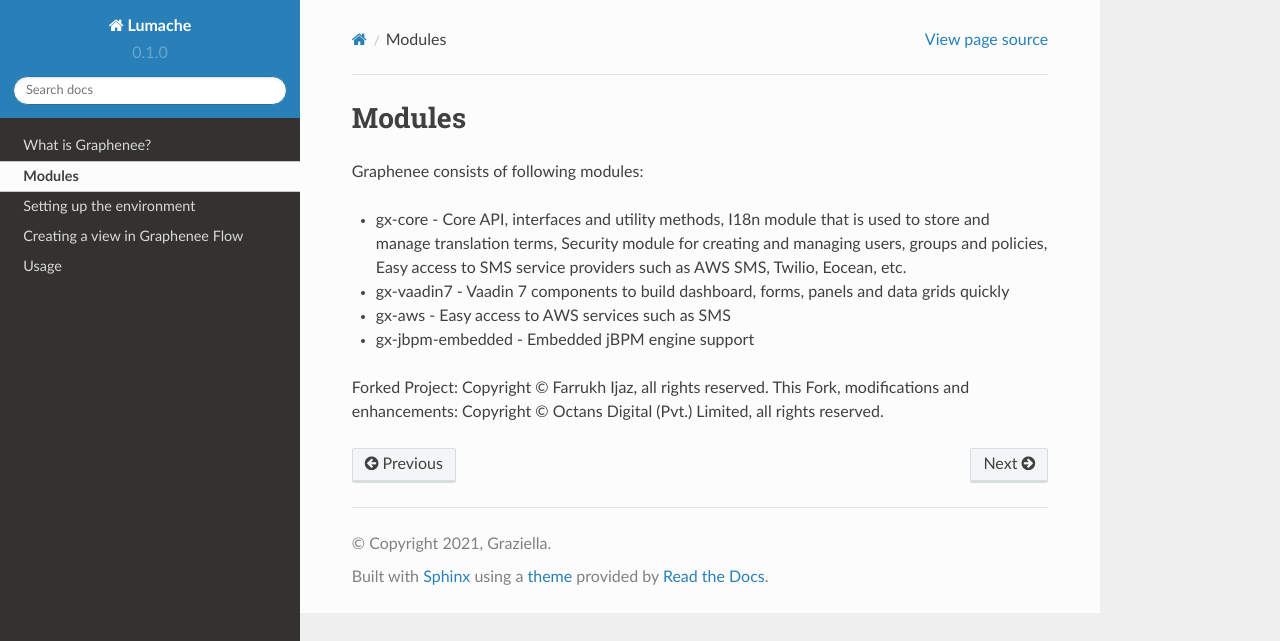
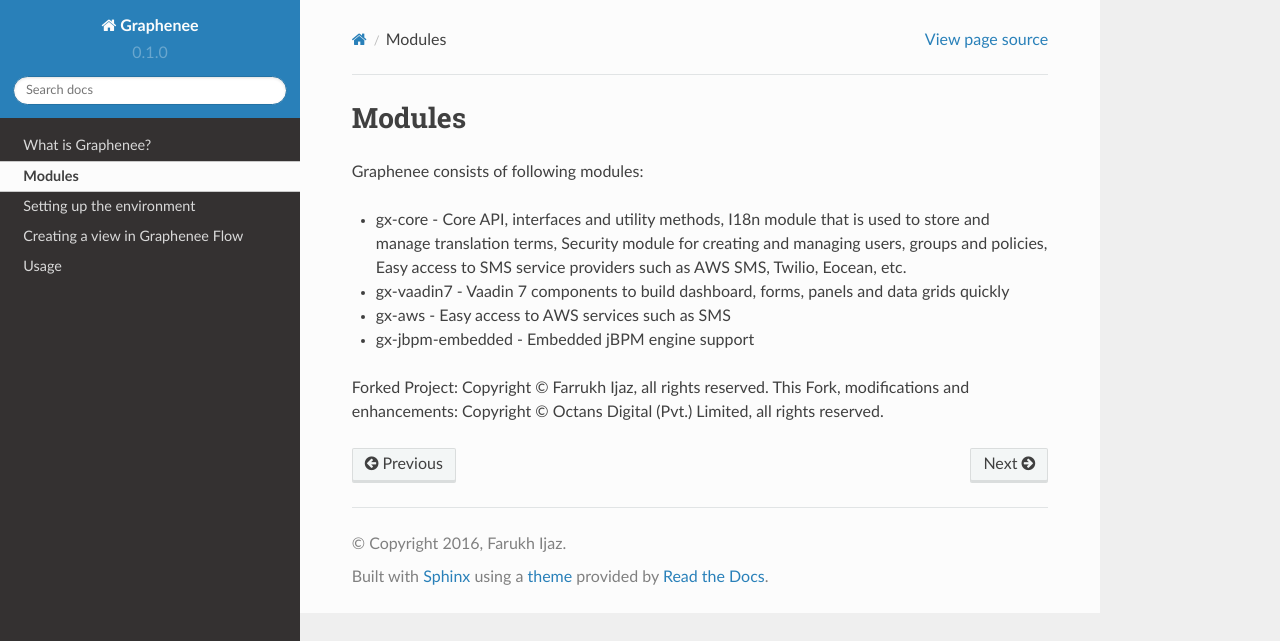
Before and after one commit to subanzafar/rtd-tutorial, a Sphinx documentation site: the page built from docs/source/modules.rst, in a window 1280 px wide. Shown: the top 641 px of the page. Built offline with Sphinx 7.4.7 and the Read the Docs theme 2.0.0, drawn with Linux system fonts in a browser that asks for light colours.

Commit message:
Update conf.py

```diff
--- a/docs/source/conf.py
+++ b/docs/source/conf.py
@@ -2,9 +2,9 @@
 
 # -- Project information
 
-project = 'Lumache'
-copyright = '2021, Graziella'
-author = 'Graziella'
+project = 'Graphenee'
+copyright = '2016, Farukh Ijaz'
+author = 'Farukh Ijaz'
 
 release = '0.1'
 version = '0.1.0'
```
